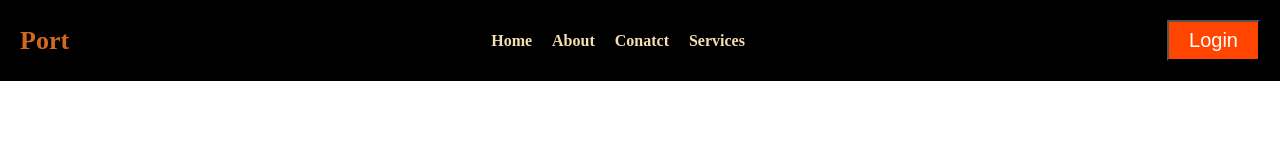
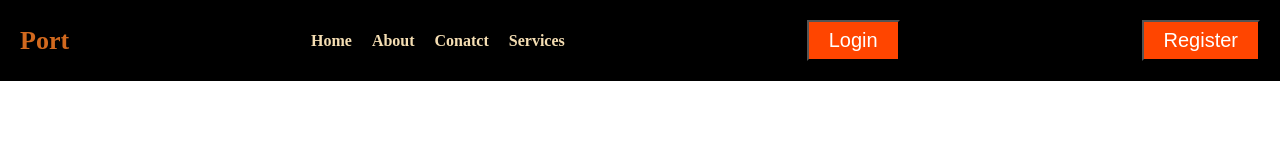
Before and after one commit to nasim8423/Demo, a plain HTML site: page index.html in a window 1280 px wide. Drawn offline with Linux system fonts and the light colour scheme.

Commit message:
devB add register buuton

```diff
--- a/index.html
+++ b/index.html
@@ -19,6 +19,9 @@
         </div>
 
         <button>Login</button>
+
+        <!----- Register button ------->
+        <button>Register</button>
     </nav>
 </body>
 </html>
```
